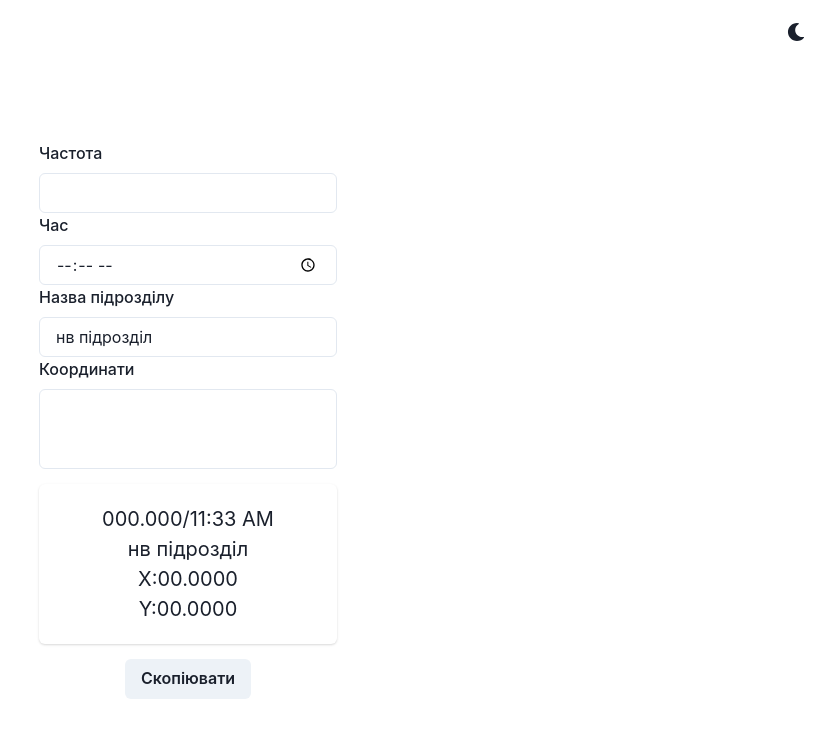
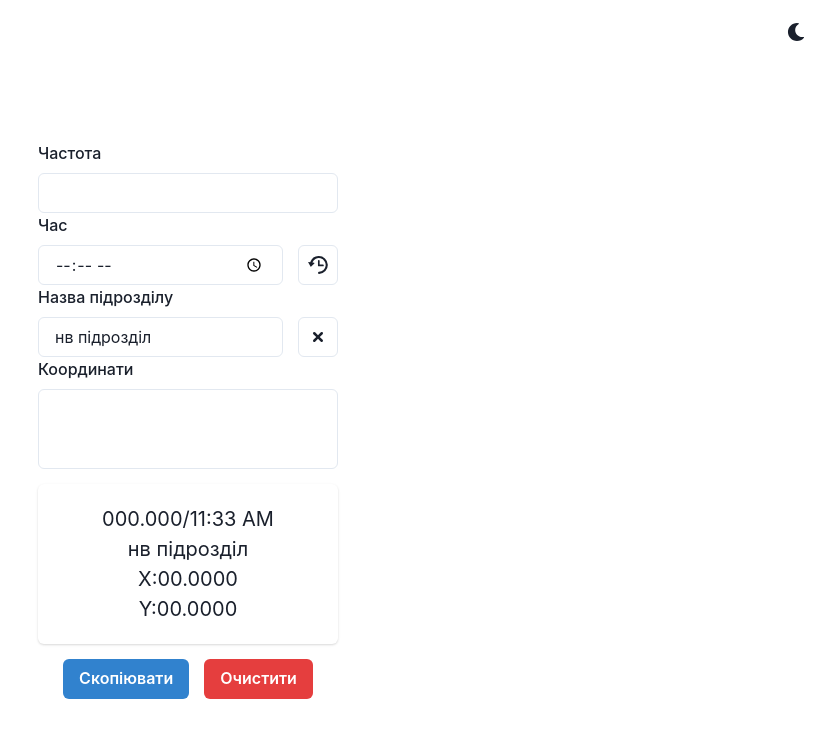
Before and after one commit to AAtamaniuk/raven-message-formater, a React (Create React App) app: page / in a window 1280 px wide. Shown: the top 738 px of the page, without its empty margins (452-1280 px from the left). Built offline with nearby package versions, Linux system fonts and the light colour scheme.

Commit message:
add clear buttons

```diff
--- a/package.json
+++ b/package.json
@@ -4,6 +4,7 @@
   "homepage": "https://aatamaniuk.github.io/raven-message-formater",
   "private": true,
   "dependencies": {
+    "@chakra-ui/icons": "^2.1.0",
     "@chakra-ui/react": "^2.7.1",
     "@emotion/react": "^11.11.1",
     "@emotion/styled": "^11.11.0",
--- a/src/MessageForm.jsx
+++ b/src/MessageForm.jsx
@@ -1,9 +1,11 @@
 import React, { useRef } from 'react';
 import PropTypes from 'prop-types';
 import {
+    Box,
     FormControl,
     FormLabel,
     Input,
+    IconButton,
     NumberInput,
     NumberInputField,
     Textarea,
@@ -13,6 +15,7 @@ import {
     Button,
     useToast
 } from '@chakra-ui/react';
+import { SmallCloseIcon, RepeatClockIcon } from '@chakra-ui/icons'
 
 const UNKNOWN_UNIT = 'нв підрозділ';
 const TOAST_POSITION = 'bottom-left';
@@ -59,36 +62,53 @@ const MessageForm = () => {
         ref.current.focus();
     }
 
+    const clearUnitForm = () => setUnit('');
+    const setCurrentTime = () => setTime(currentTime);
+
     const copyContent = async () => {
         try {
             await navigator.clipboard.writeText(formatedMessage);
-            toast({ title: 'Скопійовано в буфер обміну', status: 'success',  position: TOAST_POSITION });
-            clearForm();
+            toast({ title: 'Скопійовано в буфер обміну', status: 'success', position: TOAST_POSITION });
         } catch (err) {
-            toast({ title: `'Помилка копіювання', ${err}`, status: 'error',  position: TOAST_POSITION });
+            toast({ title: `'Помилка копіювання', ${err}`, status: 'error', position: TOAST_POSITION });
         }
     }
 
     return (
-        <div>
+        <Box maxWidth="300px">
             <NumberInput precision={3}>
                 <FormLabel>Частота</FormLabel>
-                <NumberInputField
-                    onChange={handleFraquncyChange}
-                    value={frequency}
-                    ref={ref}
-                />
+                <NumberInputField onChange={handleFraquncyChange} value={frequency} ref={ref} />
             </NumberInput>
 
-            <FormControl>
+            <Box display='flex' alignItems='self-end'>
+                <FormControl mr='15px'>
                     <FormLabel>Час</FormLabel>
                     <Input type='time' onChange={handleTimeChange} value={time} />
                 </FormControl>
+                <IconButton
+                    tabIndex='0'
+                    onClick={setCurrentTime}
+                    variant='outline'
+                    aria-label='Clear unit'
+                    fontSize='20px'
+                    icon={<RepeatClockIcon />}
+                />
+            </Box>
 
-            <FormControl>
+            <Box display='flex' alignItems='self-end'>
+                <FormControl mr='15px'>
                     <FormLabel>Назва підрозділу</FormLabel>
                     <Input onChange={handleUnitChange} value={unit} />
                 </FormControl>
+                <IconButton
+                    onClick={clearUnitForm}
+                    variant='outline'
+                    aria-label='Clear unit'
+                    fontSize='20px'
+                    icon={<SmallCloseIcon />}
+                />
+            </Box>
 
             <FormControl mb={15}>
                 <FormLabel>Координати</FormLabel>
@@ -108,8 +128,9 @@ const MessageForm = () => {
                 </CardBody>
             </Card>
 
-            <Button onClick={copyContent}>Скопіювати</Button>
-        </div>
+            <Button onClick={copyContent} colorScheme='blue' mr="15px">Скопіювати</Button>
+            <Button onClick={clearForm} colorScheme='red'>Oчистити</Button>
+        </Box >
     )
 }
 
```
Also changed, not shown: 1 other file (tests, documents, lock files or other folders). Lines whose indentation alone changed are shown as unchanged.
